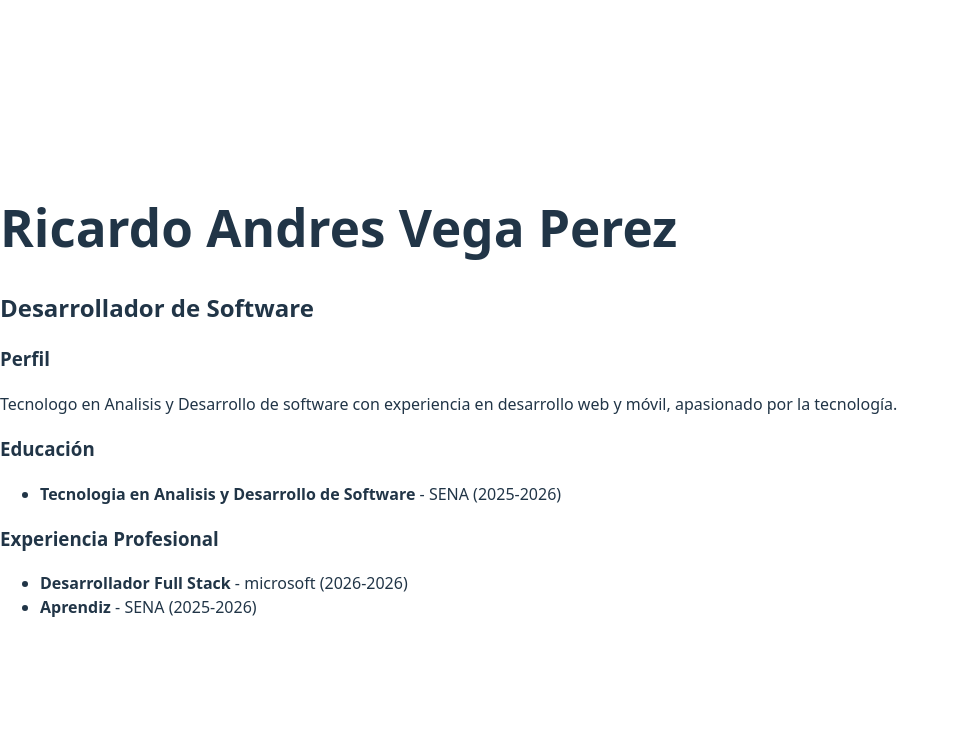
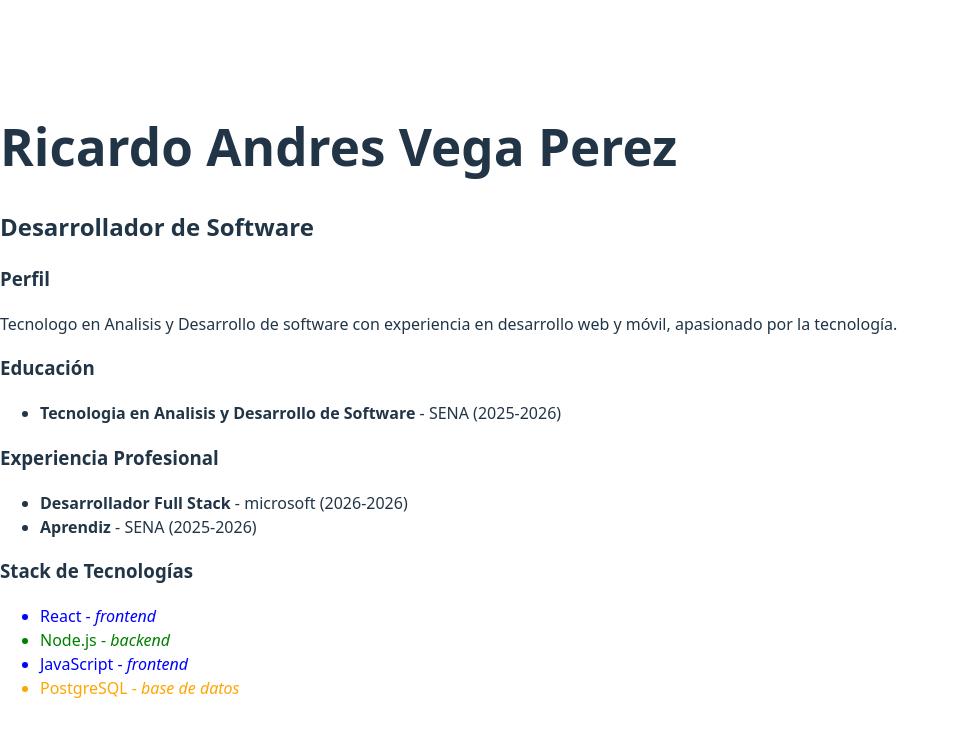
Before and after one commit to ricardo778/cv-props-react-ricardo-vega, a React (Vite) app: page / in a window 1280 px wide. Shown: the top 736 px of the page, without its empty margins (0-960 px from the left). Built offline with nearby package versions, Linux system fonts and the light colour scheme.

Commit message:
feat: componente StackTecnolgias dinamico y con renderizado condicicional

```diff
--- a/src/App.jsx
+++ b/src/App.jsx
@@ -2,6 +2,7 @@ import CabeceraCV from "./components/CabeceraCV.jsx";
 import Perfil from "./components/Perfil.jsx";
 import Educacion from "./components/Educacion.jsx";
 import Experiencia from "./components/Experiencia.jsx";
+import StackTecnologias from "./components/StackTecnologias.jsx";
 
 function App() {
   return (
@@ -10,6 +11,7 @@ function App() {
       <Perfil />
       <Educacion />
       <Experiencia />
+      <StackTecnologias />
     </div>
   );
 }
--- /dev/null
+++ b/src/components/StackTecnologias.jsx
@@ -0,0 +1,35 @@
+export default function StackTecnologias() {
+  const tecnologias = [
+    { id: 1, nombre: "React", tipo: "frontend" },
+    { id: 2, nombre: "Node.js", tipo: "backend" },
+    { id: 3, nombre: "JavaScript", tipo: "frontend" },
+    { id: 4, nombre: "PostgreSQL", tipo: "base de datos" }
+  ];
+
+  // Función para asignar colores según el tipo de tecnología
+  const obtenerColor = (tipo) => {
+    switch (tipo) {
+      case "frontend":
+        return "blue";
+      case "backend":
+        return "green";
+      case "base de datos":
+        return "orange";
+      default:
+        return "gray";
+    }
+  };
+
+  return (
+    <section>
+      <h3>Stack de Tecnologías</h3>
+      <ul>
+        {tecnologias.map((tech) => (
+          <li key={tech.id} style={{ color: obtenerColor(tech.tipo) }}>
+            {tech.nombre} - <em>{tech.tipo}</em>
+          </li>
+        ))}
+      </ul>
+    </section>
+  );
+}
```
